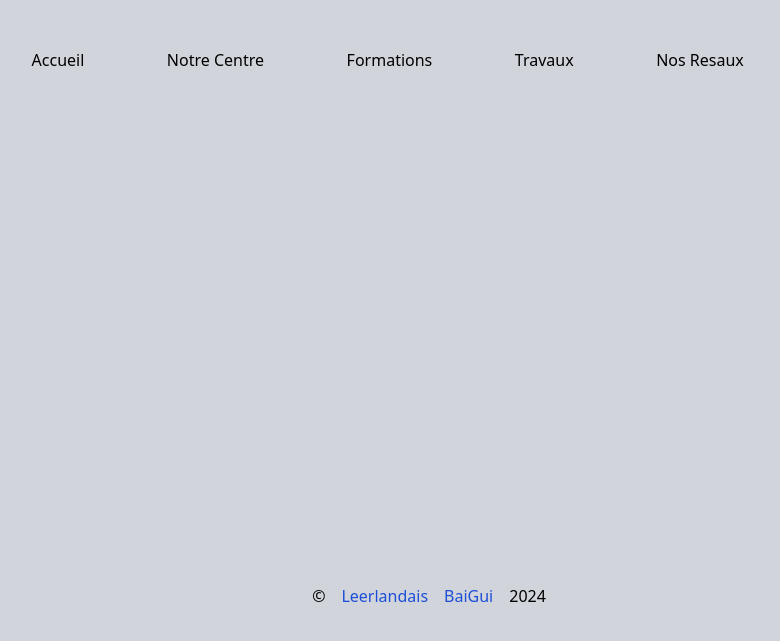
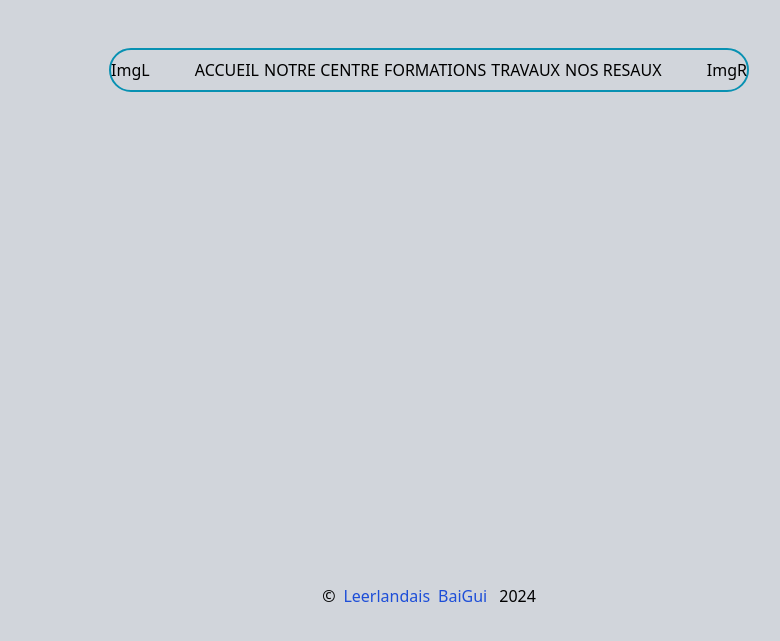
Before and after one commit to Leerlandais/JoeF2M, a PHP site: template view/template.html.twig in a window 1280 px wide. Shown: the top 641 px of the page, without its empty margins (211-991 px from the left). Run offline with PHP 8.4, Linux system fonts and the light colour scheme; the template is opened without the code that fills it, so the values that code supplies are empty; some libraries are stand-ins or nearby versions.

Commit message:
template layout: improved positioning and basic look of header

```diff
--- a/view/template.html.twig
+++ b/view/template.html.twig
@@ -14,51 +14,52 @@
 {% endblock %} {# end head #}
 {% block bodyClass %}"bg-gray-300"{% endblock %} {# ajoute temporaire car c'est plus confortable pour les yeux #}
 {% block header %}
-<nav>
-    <ul class="flex justify-evenly mx-auto w-[75%] mt-12">
+<nav class="flex mx-[25%] mt-12 py-1 leading-loose w-auto border-2 border-cyan-600 rounded-full">
+    <div>ImgL</div>
+    <ul class="flex justify-evenly mx-auto w-[75%]">
             <li>
-        <a href="">
-                Accueil
+        <a href="" class="uppercase">
+                accueil
         </a>
             </li>
             <li>
-        <a href="">
+        <a href="" class="uppercase">
                 Notre Centre
         </a>
             </li>
             <li>
-        <a href="">
+        <a href="" class="uppercase">
                 Formations
         </a>
             </li>
             <li>
-        <a href="">
+        <a href="" class="uppercase">
                 Travaux
         </a>
             </li>
             <li>
-        <a href="">
+        <a href="" class="uppercase">
                 Nos Resaux
+        </a>
             </li>
-
     </ul>
+    <div>ImgR</div>
 </nav>
 {% endblock %}
 {% block mainClass %} "flex flex-col text-center mx-auto w-fit" {% endblock %}
 
 {% block footer %}
     <div class="flex flex-row w-[25%] mx-auto justify-center absolute bottom-48 left-0 right-0">
-
 &copy; <a href="https://leerlandais.com"
           target="_blank"
           rel="noopener noreferrer"
-                  class="px-4 text-blue-700">
+          class="pr-2 pl-2 text-blue-700">
             Leerlandais
         </a>
         <a href="https://2023.webdev-cf2m.be/Guillaume/"
            target="_blank"
            rel="noopener noreferrer"
-                  class="pr-4 text-blue-700">
+           class="pr-3 text-blue-700">
             BaiGui
         </a>
         {{ 'now' | date('Y') }}
```
Lines whose indentation alone changed are shown as unchanged.
